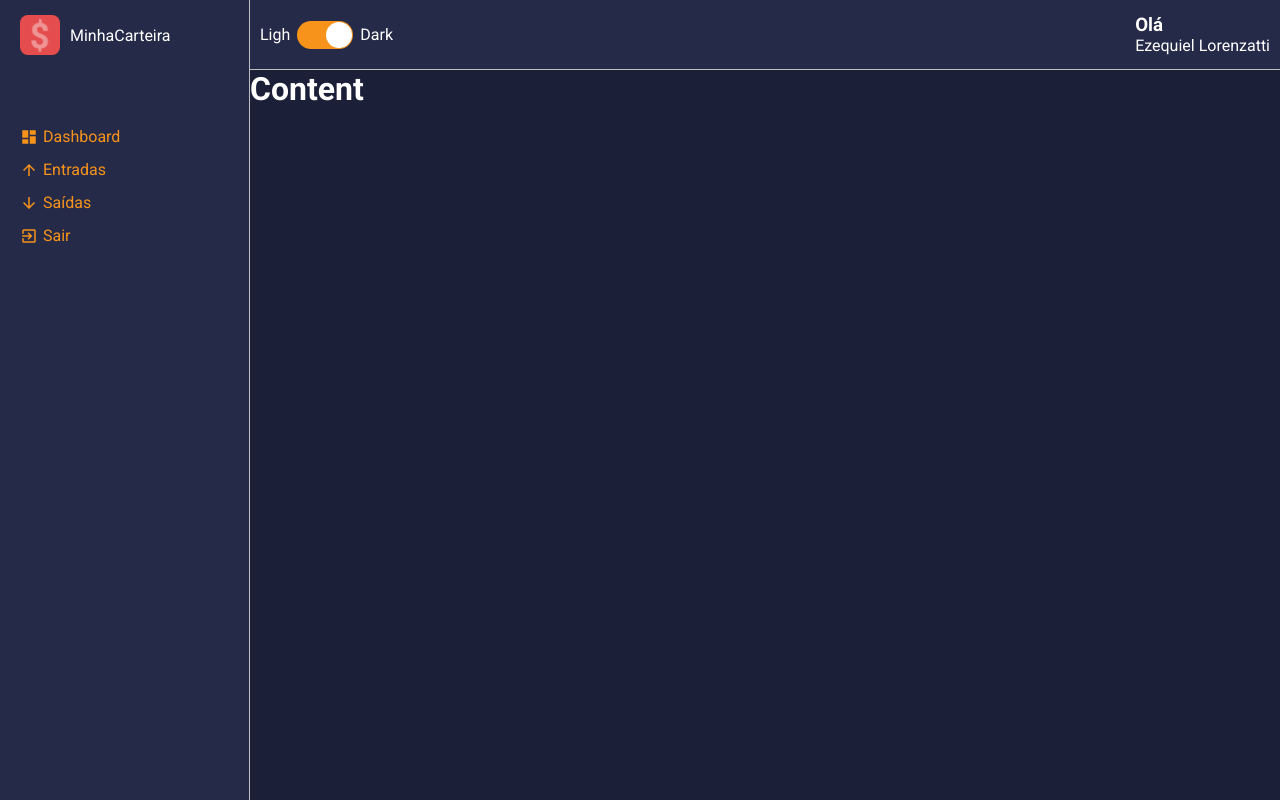
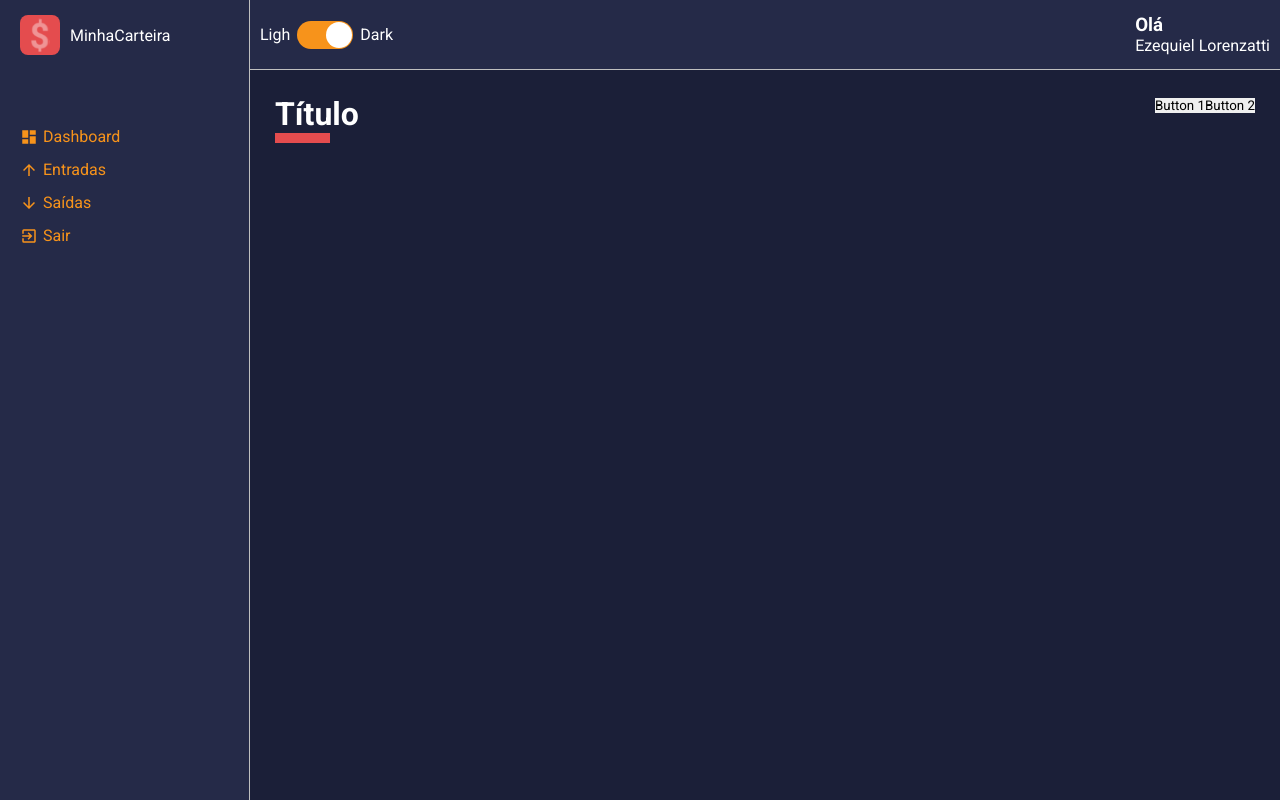
Before and after one commit to ezelorenzatti/minhafortuna-frontend, a React (Create React App) app: page /list/1 in a window 1280 px wide. Built offline with nearby package versions, Linux system fonts and the light colour scheme.

Commit message:
Content Header

```diff
--- a/src/App.tsx
+++ b/src/App.tsx
@@ -4,12 +4,15 @@
 
 import Layout from './components/Layout';
 import dark from './styles/themes/dark';
+import Dashboard from './pages/Dashboard';
 
 const App: React.FC = () =>{
     return (
         <ThemeProvider theme={dark} >
             <GlobalStyles/>
-            <Layout/>
+            <Layout>
+                <Dashboard/>
+            </Layout>
         </ThemeProvider>
     )
 }
--- a/src/components/Content/index.tsx
+++ b/src/components/Content/index.tsx
@@ -2,11 +2,15 @@
 
 import { Container } from './styles';
 
-const Content: React.FC = () => {
-  return  <Container>
-            <h1>Content</h1>
-          </Container>
+interface Props {
+  children?:React.ReactNode
+}
 
+const Content: React.FC<Props> = ({children}) => {
+  return(
+    <Container>
+      {children}
+    </Container>)
 }
 
 export default Content;
--- a/src/components/Content/styles.ts
+++ b/src/components/Content/styles.ts
@@ -4,4 +4,5 @@
     grid-area: CT;
     color: ${props => props.theme.colors.white};
     background-color: ${props => props.theme.colors.primary};
+    padding: 25px;
 `;
--- /dev/null
+++ b/src/components/ContentHeader/index.tsx
@@ -0,0 +1,25 @@
+import React from 'react';
+
+import {
+  Container,
+  TitleContainer,
+  Controllers
+} from './styles';
+
+interface Props {
+  children?:React.ReactNode
+}
+
+const ContentHeader: React.FC<Props> = ({children}) => {
+  return  (
+        <Container>
+            <TitleContainer><h1>Título</h1></TitleContainer>
+            <Controllers>
+              <button>Button 1</button>
+              <button>Button 2</button>
+            </Controllers>
+        </Container>
+  )
+}
+
+export default ContentHeader;
--- /dev/null
+++ b/src/components/ContentHeader/styles.ts
@@ -0,0 +1,25 @@
+import styled from "styled-components";
+
+export const Container = styled.div`
+    width: 100%;
+    display: flex;
+    justify-content: space-between;
+    margin-bottom    : 25px;
+`;
+
+export const TitleContainer = styled.div`
+
+    > h1 {
+        color: ${props => props.theme.colors.white};
+        &::after {
+            content: "";
+            display: block;
+            width: 55px;
+            border-bottom: 10px solid ${props => props.theme.colors.warning};
+        }
+    }
+
+`;
+
+
+export const Controllers = styled.div``;
--- a/src/components/Layout/index.tsx
+++ b/src/components/Layout/index.tsx
@@ -6,11 +6,16 @@
 import Content from '../Content';
 import Aside from '../Aside';
 
-const Layout: React.FC = () => {
+interface Props {
+  children?:React.ReactNode
+}
+const Layout: React.FC<Props> = ({children}) => {
   return  <Grid>
             <MainHeader/>
             <Aside/>
-            <Content/>
+            <Content>
+              {children}
+            </Content>
           </Grid>
 
 }
--- a/src/pages/Dashboard/index.tsx
+++ b/src/pages/Dashboard/index.tsx
@@ -1,8 +1,13 @@
 import React from "react";
+
+import { Container } from "./syles";
+import ContentHeader from "../../components/ContentHeader";
 
 const Dashboard: React.FC = () =>{
     return (
-        <h1>Dashboard</h1>
+        <Container>
+            <ContentHeader></ContentHeader>
+        </Container>
     )
 }
 
--- /dev/null
+++ b/src/pages/Dashboard/syles.ts
@@ -0,0 +1,7 @@
+import styled from "styled-components";
+
+export const Container = styled.div`
+
+
+
+`;
```
